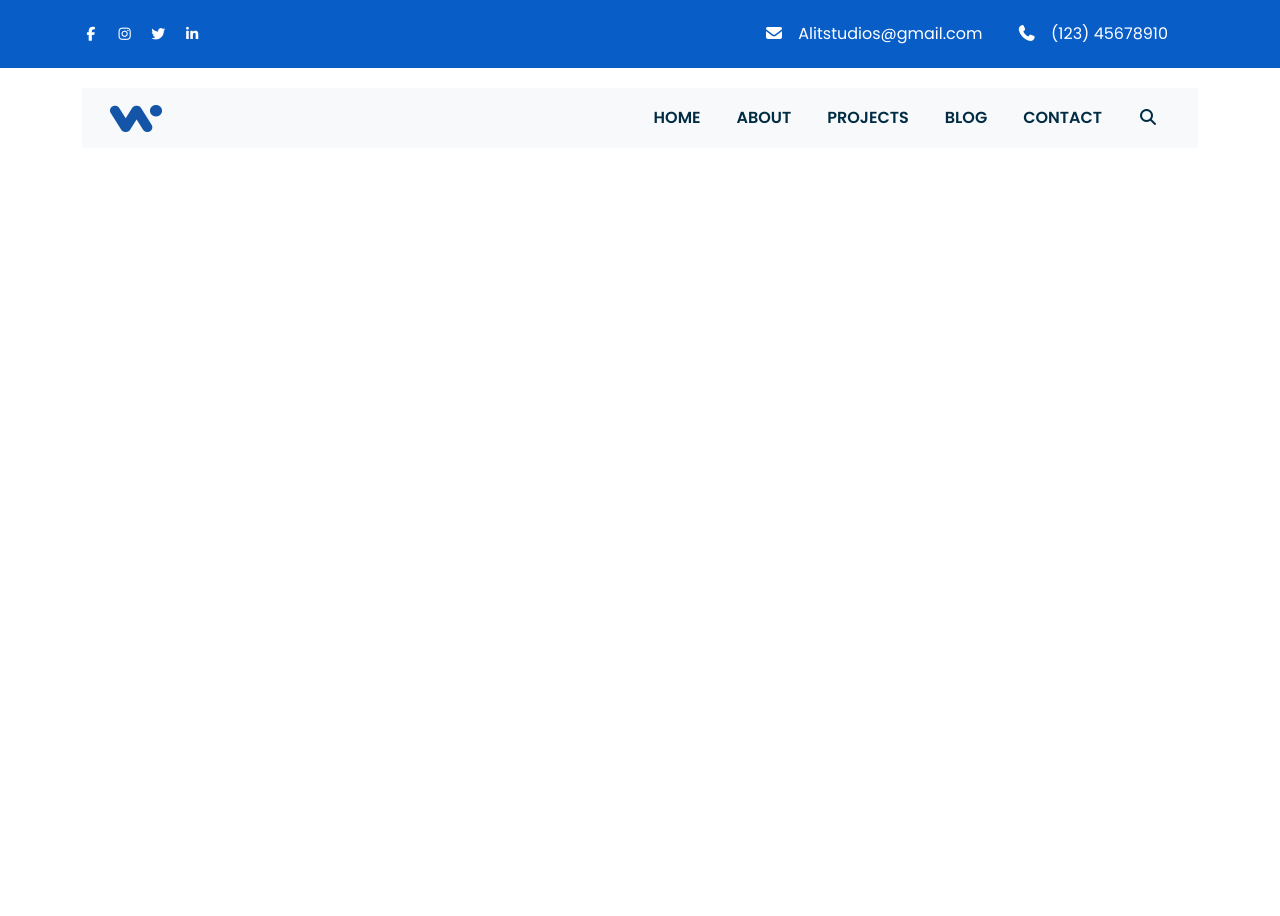
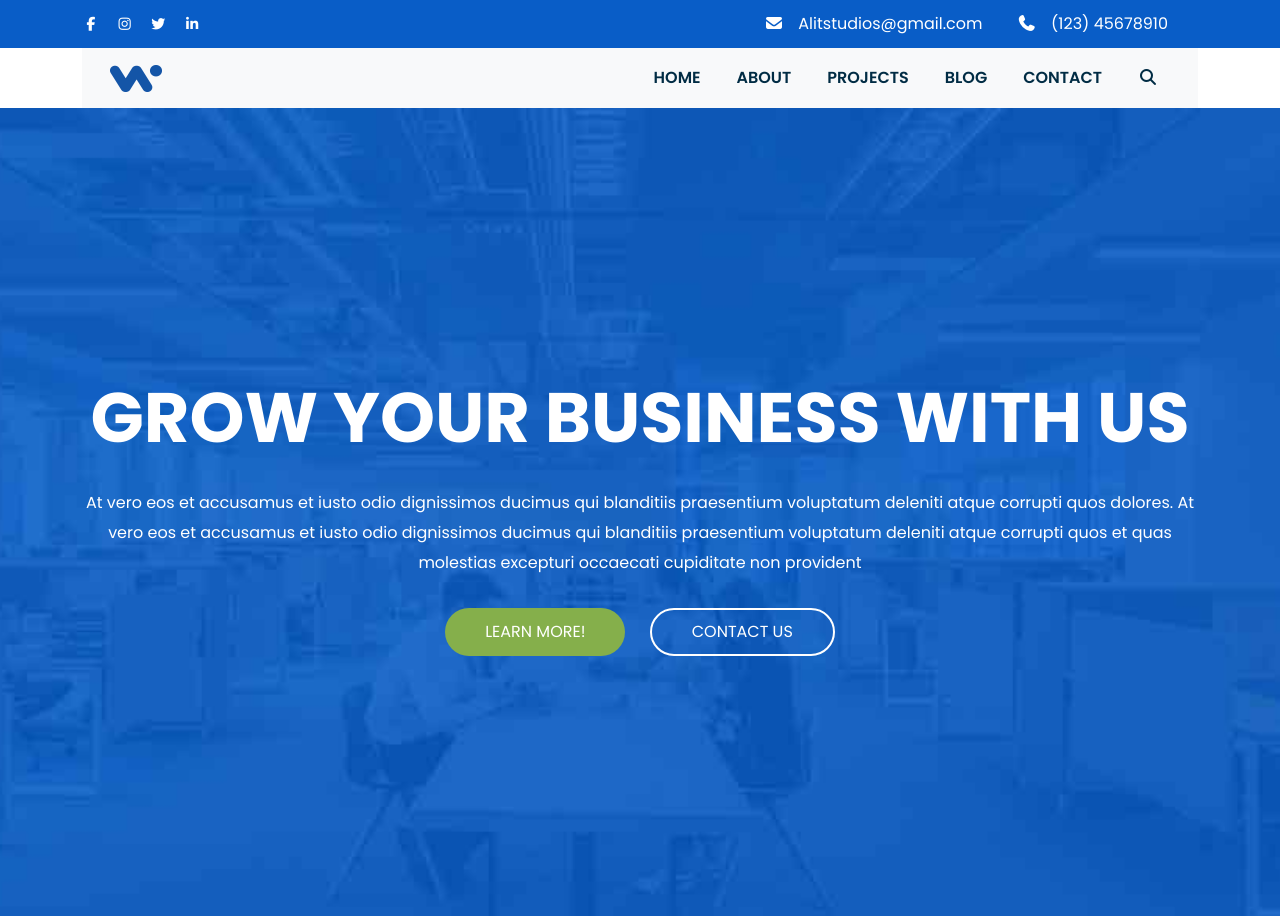
Before and after one commit to hmarifrazi/final-project-psdtohtml-5, a plain HTML site: page index.html in a window 1280 px wide. Before the commit the page ends 800 px from the top, so only its background shows below. Drawn offline with nearby package versions, Linux system fonts and the light colour scheme.

Commit message:
Again added

```diff
--- a/assets/css/style.css
+++ b/assets/css/style.css
@@ -1,5 +1,18 @@
 @import url("https://fonts.googleapis.com/css2?family=Poppins:ital,wght@0,100;0,200;0,300;0,400;0,500;0,600;0,700;0,800;0,900;1,100;1,200;1,300;1,400;1,500;1,600;1,700;1,800;1,900&display=swap");
-
+/* Reset Code */
+* {
+  margin: 0;
+  padding: 0;
+  box-sizing: border-box;
+}
+a {
+  text-decoration: none;
+  transition: all 0.3s ease;
+  color: #333;
+}
+ul {
+  list-style: none;
+}
 body {
   font-family: "Poppins", sans-serif;
   font-size: 16px;
@@ -7,11 +20,33 @@ body {
   font-weight: 400;
   color: #666;
 }
-
+/*Common Button */
+.banner-btn .btn-boxed {
+  background-color: #85af4b;
+  padding: 10px 40px;
+  color: #fff;
+  border-radius: 50px;
+  margin-right: 20px;
+  display: inline-block;
+}
+.banner-btn .btn-boxed:hover {
+  background-color: #333;
+}
+.banner-btn .btn-border {
+  border: 2px solid #fff;
+  padding: 8px 40px;
+  color: #fff;
+  border-radius: 50px;
+  display: inline-block;
+}
+.banner-btn .btn-border:hover {
+  background-color: #85af4b;
+  border-color: #85af4b;
+}
 /* Header Top */
 section.header-top-area {
   background-color: #095dc7;
-  padding: 20px;
+  padding: 10px;
 }
 
 .social-icon a {
@@ -40,10 +75,6 @@ section.header-top-area {
 
 /* Header */
 
-header.header-area {
-  padding: 20px 0;
-}
-
 ul.main-menu li {
   margin-right: 20px;
 }
@@ -58,3 +89,22 @@ ul.main-menu li a {
 ul.main-menu li a:hover {
   color: #095dc7;
 }
+
+/* Banner */
+section.banner-area {
+  background-position: center;
+  background-size: cover;
+  padding: 280px 0 260px;
+}
+
+section.banner-area h1 {
+  font-size: 70px;
+  font-weight: 700;
+  line-height: 60px;
+}
+
+section.banner-area p {
+  font-size: 16px;
+  line-height: 30px;
+  margin: 40px 0 30px;
+}
--- a/index.html
+++ b/index.html
@@ -99,6 +99,33 @@
         </div>
       </div>
     </header>
+
+    <!-- Banner -->
+    <section
+      class="banner-area text-center text-white"
+      style="background-image: url(./assets/img/banner.jpg)"
+    >
+      <div class="container">
+        <div class="row">
+          <div class="col-xl-12">
+            <h1 class="text-uppercase">Grow Your Business With Us</h1>
+            <p>
+              At vero eos et accusamus et iusto odio dignissimos ducimus qui
+              blanditiis praesentium voluptatum deleniti atque corrupti quos
+              dolores. At vero eos et accusamus et iusto odio dignissimos
+              ducimus qui blanditiis praesentium voluptatum deleniti atque
+              corrupti quos et quas molestias excepturi occaecati cupiditate non
+              provident
+            </p>
+            <div class="banner-btn text-uppercase">
+              <a href="#" class="btn-boxed">learn more!</a>
+              <a href="#" class="btn-border">contact us</a>
+            </div>
+          </div>
+        </div>
+      </div>
+    </section>
+
     <!-- jQuery JS Link -->
     <script src="./assets/js/jquery-1.12.4.min.js"></script>
     <!-- Font-awesome JS Link -->
```
Also changed, not shown: assets/img/banner.jpg (added).
